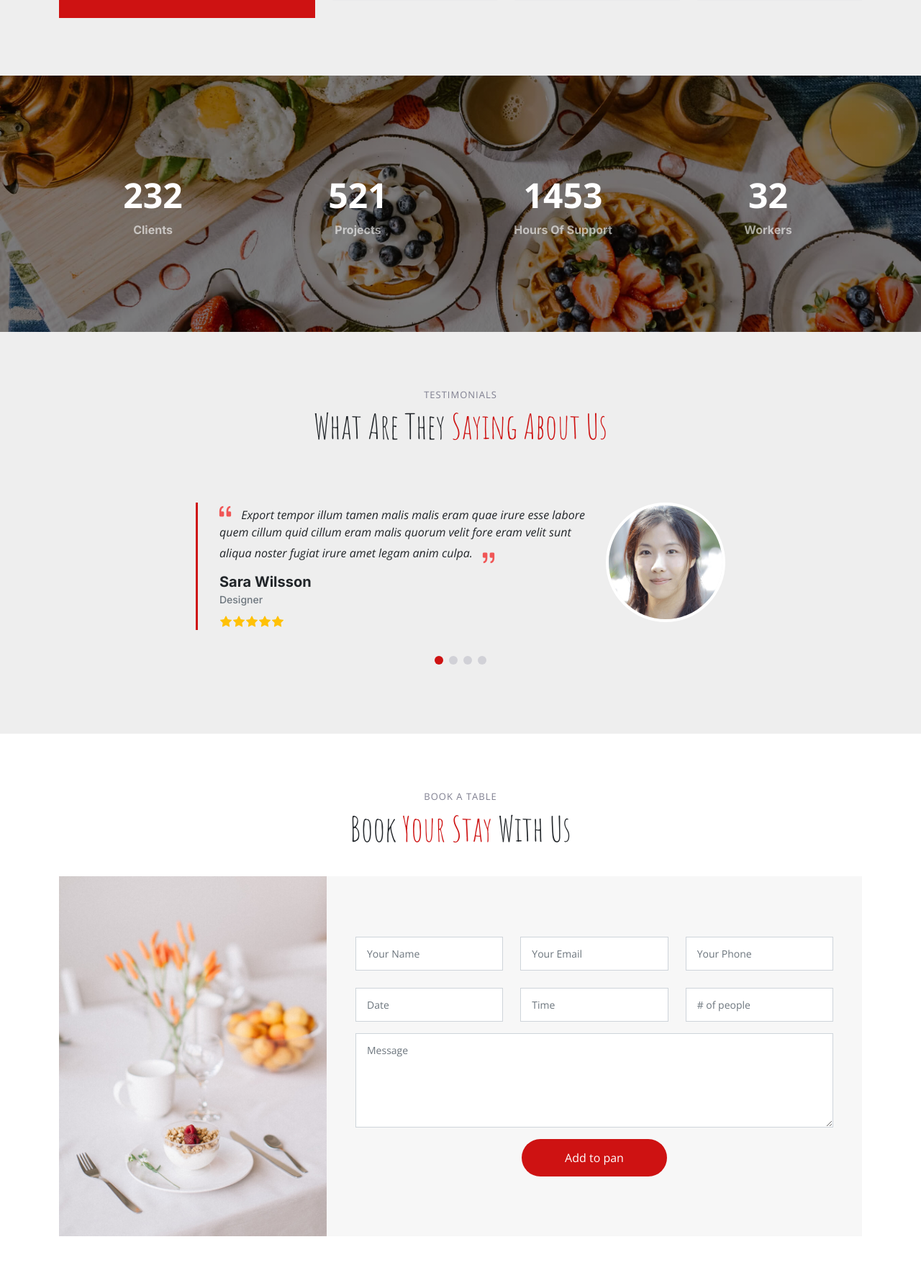
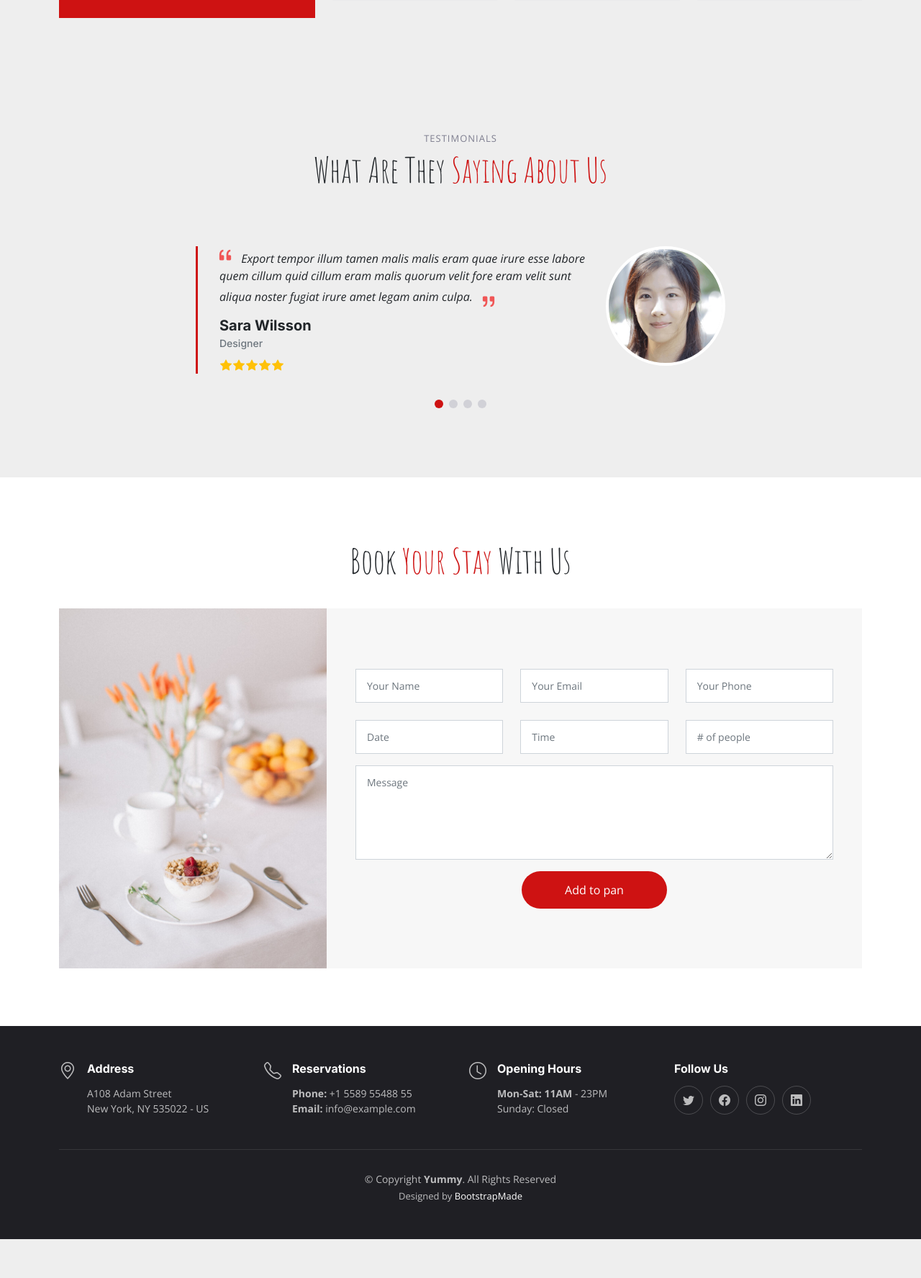
Before and after one commit to SiddharthKoyugura/canteen-ka-khana, a Flask app: page / in a window 1280 px wide. Shown: the part 1158-2933 px from the top of the page at 72% size. After the commit the page ends 2879 px from the top, so only its background shows below. Run offline with Flask 2, Linux system fonts and the light colour scheme; some libraries are stand-ins or nearby versions.

Commit message:
mini changed

```diff
--- a/templates/index.html
+++ b/templates/index.html
@@ -76,45 +76,6 @@
 
       </div>
     </section><!-- End Why Us Section -->
-
-    <!-- ======= Stats Counter Section ======= -->
-    <section id="stats-counter" class="stats-counter">
-      <div class="container" data-aos="zoom-out">
-
-        <div class="row gy-4">
-
-          <div class="col-lg-3 col-md-6">
-            <div class="stats-item text-center w-100 h-100">
-              <span data-purecounter-start="0" data-purecounter-end="232" data-purecounter-duration="1" class="purecounter"></span>
-              <p>Clients</p>
-            </div>
-          </div><!-- End Stats Item -->
-
-          <div class="col-lg-3 col-md-6">
-            <div class="stats-item text-center w-100 h-100">
-              <span data-purecounter-start="0" data-purecounter-end="521" data-purecounter-duration="1" class="purecounter"></span>
-              <p>Projects</p>
-            </div>
-          </div><!-- End Stats Item -->
-
-          <div class="col-lg-3 col-md-6">
-            <div class="stats-item text-center w-100 h-100">
-              <span data-purecounter-start="0" data-purecounter-end="1453" data-purecounter-duration="1" class="purecounter"></span>
-              <p>Hours Of Support</p>
-            </div>
-          </div><!-- End Stats Item -->
-
-          <div class="col-lg-3 col-md-6">
-            <div class="stats-item text-center w-100 h-100">
-              <span data-purecounter-start="0" data-purecounter-end="32" data-purecounter-duration="1" class="purecounter"></span>
-              <p>Workers</p>
-            </div>
-          </div><!-- End Stats Item -->
-
-        </div>
-
-      </div>
-    </section><!-- End Stats Counter Section -->
 
     <!-- ======= Menu Section ======= -->
     <!-- End Menu Section -->
@@ -239,7 +200,6 @@
       <div class="container" data-aos="fade-up">
 
         <div class="section-header">
-          <h2>Book A Table</h2>
           <p>Book <span>Your Stay</span> With Us</p>
         </div>
 
```
